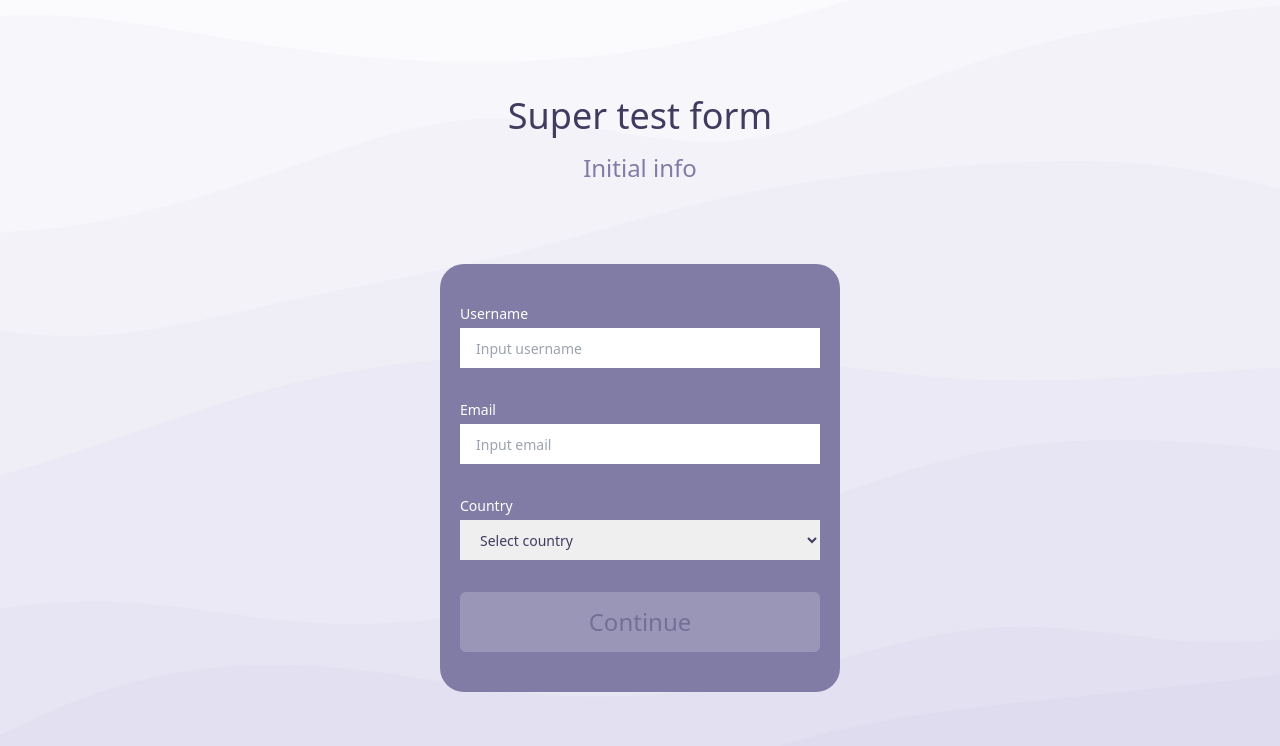
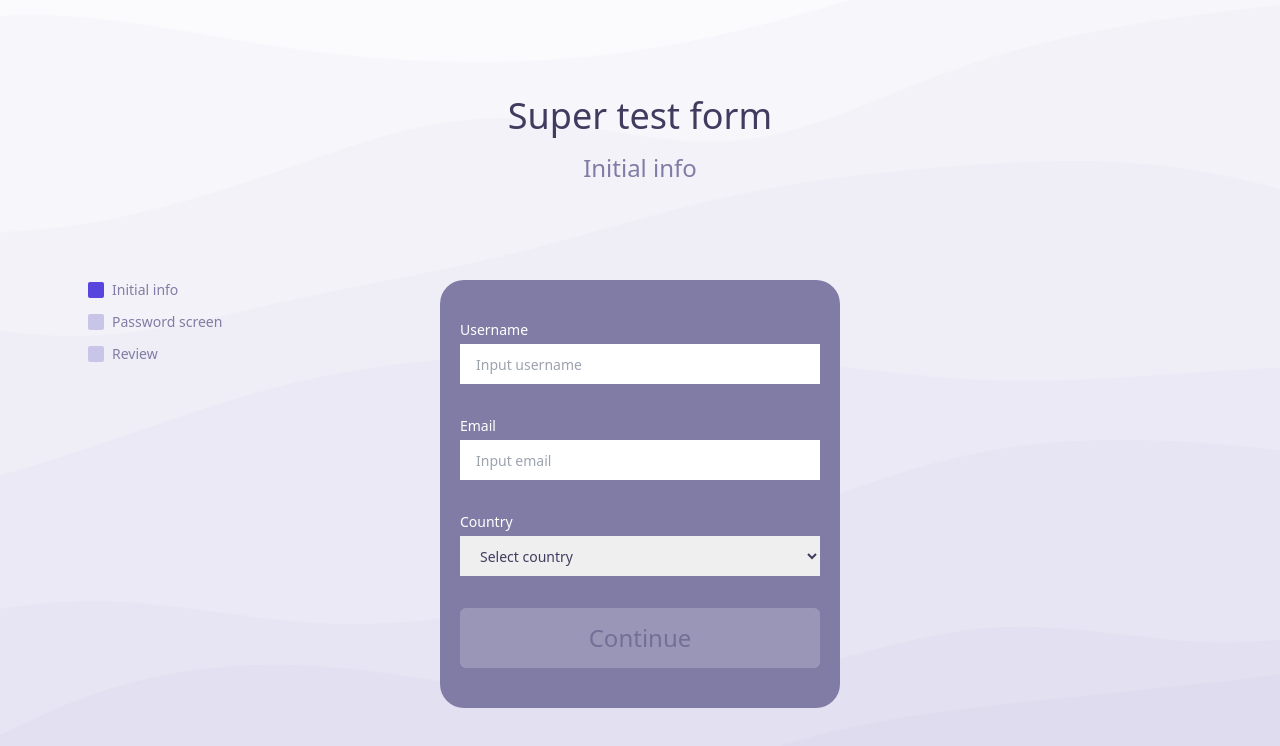
Before and after one commit to lvidal1/react-vite-multistep, a React (Vite) app: page /initial-info in a window 1280 px wide. Shown: the top 746 px of the page. Built offline with nearby package versions, Linux system fonts and the light colour scheme.

Commit message:
Feature/Add navigation bar (#12)
* Add navigation component

* Add link on completed steps

* Fix tests

* Add navigation bar styles

* Add wizard component to isolate navigation and pages related to it

* Update aliases

```diff
--- a/jest.config.ts
+++ b/jest.config.ts
@@ -10,6 +10,10 @@ export default {
   moduleNameMapper: {
     "^@/(.*)$": "<rootDir>/src/$1",
     '^@components/(.*)': '<rootDir>/src/components/$1',
+    '^@pages/(.*)': '<rootDir>/src/pages/$1',
+    '^@hooks/(.*)': '<rootDir>/src/hooks/$1',
+    '^@services/(.*)': '<rootDir>/src/services/$1',
+    '^@store/(.*)': '<rootDir>/src/store/$1',
     '\\.(css|sass|scss)$': 'identity-obj-proxy',
     '\\.(gif|ttf|eot|svg|png|jpg)$': '<rootDir>/__tests__/__mocks__/fileMock.js',
   },
--- /dev/null
+++ b/src/assets/styles/components/Navigation.module.scss
@@ -0,0 +1,32 @@
+.steps {
+  @apply flex flex-row justify-evenly mt-4;
+  @apply md:space-y-3 md:flex-col md:mt-0 md:absolute;
+}
+
+.step {
+  @apply flex items-center space-x-2 px-2;
+}
+
+.icon {
+  @apply h-4 w-4 rounded-sm;
+
+  &__current {
+    @apply bg-purple-400;
+  }
+
+  &__completed {
+    @apply bg-purple-100;
+  }
+
+  &__next {
+    @apply bg-purple-500;
+  }
+}
+
+.label {
+  @apply text-purple-100;
+
+  &__clickable {
+    @apply cursor-pointer;
+  }
+}
--- /dev/null
+++ b/src/components/Navigation.tsx
@@ -0,0 +1,40 @@
+import appStore from '../store/appStore';
+import { useNavigate } from 'react-router-dom';
+import classNames from 'classnames';
+import { IStep } from '../store/types';
+
+import styles from '@styles/components/Navigation.module.scss';
+
+function Navigation() {
+  const { steps, step: currentStep } = appStore();
+  const navigate = useNavigate();
+
+  const getBackground = (step: IStep, _idx: number) => {
+    if (currentStep == _idx) return styles['icon__current'];
+    if (step.completed) return styles['icon__completed'];
+    return styles['icon__next'];
+  };
+
+  return (
+    <ul className={styles.steps}>
+      {steps.map((step, _idx) => {
+        return (
+          <li key={_idx} className={styles.step}>
+            <span className={classNames(styles.icon, getBackground(step, _idx))}></span>
+            {step.completed ? (
+              <span
+                onClick={() => navigate(step.path)}
+                className={classNames(styles.label, styles['label__clickable'])}>
+                {step.label}
+              </span>
+            ) : (
+              <span className={classNames(styles.label)}>{step.label}</span>
+            )}
+          </li>
+        );
+      })}
+    </ul>
+  );
+}
+
+export default Navigation;
--- /dev/null
+++ b/src/components/Wizard.tsx
@@ -0,0 +1,16 @@
+import Navigation from './Navigation';
+
+type WizardProps = {
+  children?: JSX.Element | string;
+};
+
+function Wizard({ children }: WizardProps) {
+  return (
+    <div data-testid="Wizard">
+      <Navigation />
+      <div className="mt-4">{children}</div>
+    </div>
+  );
+}
+
+export default Wizard;
--- a/src/pages/InitialInfo.tsx
+++ b/src/pages/InitialInfo.tsx
@@ -2,8 +2,9 @@ import Layout from '@components/Layout';
 import UserForm from '@components/UserForm';
 import { useTranslation } from 'react-i18next';
 import { useNavigate } from 'react-router-dom';
-import appStore from '../store/appStore';
-import useWizard from '../hooks/useWizard';
+import appStore from '@store/appStore';
+import useWizard from '@hooks/useWizard';
+import Wizard from '@components/Wizard';
 
 function InitialInfo() {
   const { t } = useTranslation();
@@ -21,7 +22,9 @@ function InitialInfo() {
 
   return (
     <Layout title={t('initialInfo.title')} copy={t('initialInfo.copy')}>
-      <UserForm saveData={next} defaultValues={user} />
+      <Wizard>
+        <UserForm saveData={next} defaultValues={user} />
+      </Wizard>
     </Layout>
   );
 }
--- a/src/pages/Password.tsx
+++ b/src/pages/Password.tsx
@@ -2,8 +2,9 @@ import Layout from '@components/Layout';
 import PasswordForm from '@components/PasswordForm';
 import { useTranslation } from 'react-i18next';
 import { useNavigate } from 'react-router-dom';
-import appStore from '../store/appStore';
-import useWizard from '../hooks/useWizard';
+import appStore from '@store/appStore';
+import useWizard from '@hooks/useWizard';
+import Wizard from '@components/Wizard';
 
 function Password() {
   const { t } = useTranslation();
@@ -22,7 +23,9 @@ function Password() {
 
   return (
     <Layout title={t('password.title')} copy={t('password.copy')}>
-      <PasswordForm saveData={next} />
+      <Wizard>
+        <PasswordForm saveData={next} />
+      </Wizard>
     </Layout>
   );
 }
--- a/src/pages/Review.tsx
+++ b/src/pages/Review.tsx
@@ -2,8 +2,9 @@ import Layout from '@components/Layout';
 import ReviewForm from '@components/ReviewForm';
 import { useTranslation } from 'react-i18next';
 import { useNavigate } from 'react-router-dom';
-import appStore from '../store/appStore';
-import useWizard from '../hooks/useWizard';
+import appStore from '@store/appStore';
+import useWizard from '@hooks/useWizard';
+import Wizard from '@components/Wizard';
 
 function Review() {
   const { t } = useTranslation();
@@ -20,7 +21,9 @@ function Review() {
 
   return (
     <Layout title={t('review.title')} copy={t('review.copy')}>
-      <ReviewForm saveData={next} defaultValues={user} />
+      <Wizard>
+        <ReviewForm saveData={next} defaultValues={user} />
+      </Wizard>
     </Layout>
   );
 }
--- a/src/store/appStore.ts
+++ b/src/store/appStore.ts
@@ -4,9 +4,9 @@ import { IAppStore, ICountryResponse, IStep } from './types';
 import { getCountries } from '../services/countries';
 
 const steps: IStep[] = [
-  { path: '/initial-info', completed: false },
-  { path: '/password', completed: false },
-  { path: '/review', completed: false }
+  { label: 'Initial info', path: '/initial-info', completed: false },
+  { label: 'Password screen', path: '/password', completed: false },
+  { label: 'Review', path: '/review', completed: false }
 ];
 
 const initialState = {
--- a/src/store/types.ts
+++ b/src/store/types.ts
@@ -31,6 +31,7 @@ export interface IAppStore {
 }
 
 export interface IStep {
+  label: string;
   path: string;
   completed: boolean;
 }
--- a/tailwind.config.js
+++ b/tailwind.config.js
@@ -7,6 +7,8 @@ export default {
         "purple-100": "#817CA5",
         "purple-200": "#413C5F",
         "purple-300": "#CECAEB",
+        "purple-400": "#5845DD",
+        "purple-500": "#C9C5E8",
         "error": "#be123c"
       },
       height: {
--- a/tsconfig.json
+++ b/tsconfig.json
@@ -26,6 +26,10 @@
       "@styles/*": ["./src/assets/styles/*"],
       "@images/*": ["./src/assets/images/*"],
       "@components/*": ["./src/components/*"],
+      "@pages/*": ["./src/pages/*"],
+      "@hooks/*": ["./src/hooks/*"],
+      "@services/*": ["./src/services/*"],
+      "@store/*": ["./src/store/*"],
     }
   },
   "include": ["src"],
--- a/vite.config.ts
+++ b/vite.config.ts
@@ -11,6 +11,10 @@ export default defineConfig({
       '@styles': path.resolve(__dirname, './src/assets/styles'),
       '@images': path.resolve(__dirname, './src/assets/images'),
       '@components': path.resolve(__dirname, './src/components'),
+      '@pages': path.resolve(__dirname, './src/pages'),
+      '@hooks': path.resolve(__dirname, './src/hooks'),
+      '@services': path.resolve(__dirname, './src/services'),
+      '@store': path.resolve(__dirname, './src/store'),
     }
   }
 });
```
Also changed, not shown: 1 other file (tests, documents, lock files or other folders).
